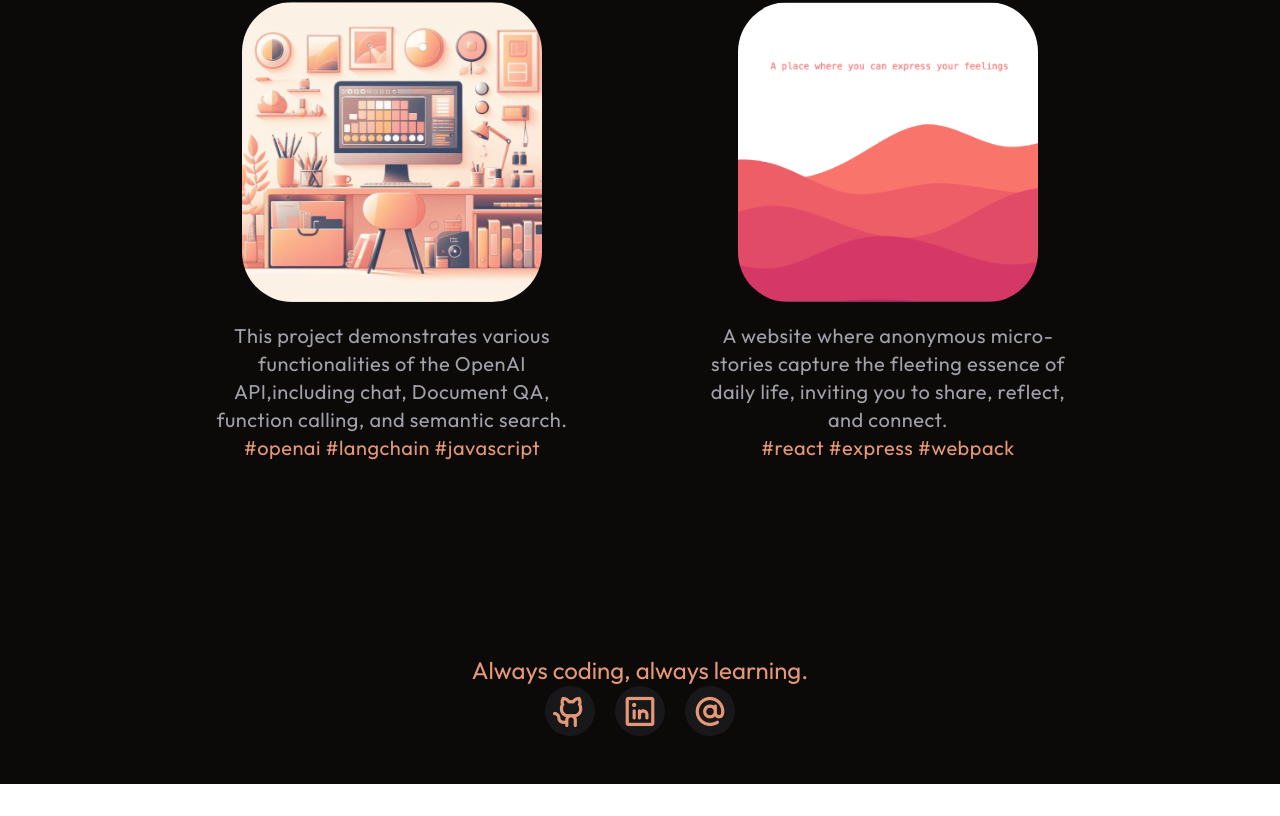
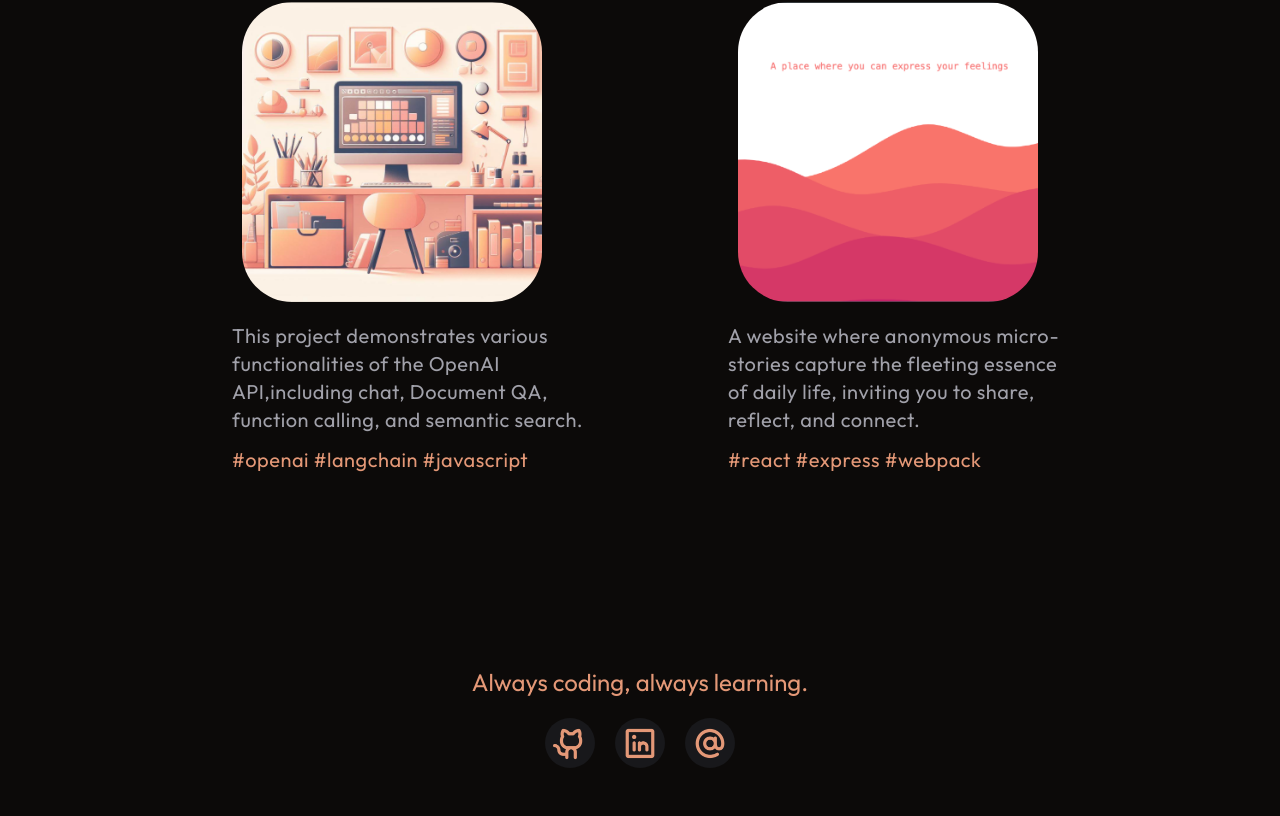
Before and after one commit to arrickx/arrickx.github.io, a React (Vite) app: page / in a window 1280 px wide. Shown: the part 3123-3939 px from the top of the page. Before the commit the page ends 3907 px from the top, so only its background shows below. Built offline with nearby package versions, Linux system fonts and the light colour scheme.

Commit message:
finalize the mvp of the portfolio

```diff
--- a/src/App.jsx
+++ b/src/App.jsx
@@ -214,7 +214,7 @@ function App() {
           <p className='text-lg md:text-xl lg:text-2xl text-accent'>
             Always coding, always learning.
           </p>
-          <div className='flex flex-row justify-center gap-5'>
+          <div className='flex flex-row justify-center gap-5 mt-5'>
             <a
               className='footer-icon bg-zinc-900'
               href='https://github.com/arrickx'
--- a/src/index.css
+++ b/src/index.css
@@ -61,7 +61,7 @@ li {
     max-md:w-[230px];
   }
   .project-desc {
-    @apply text-zinc-400 text-center text-xl tracking-wide list-disc
+    @apply text-zinc-400 text-left text-xl tracking-wide ml-8 mt-3
     max-lg:text-base
     max-md:w-[280px];
   }
```
